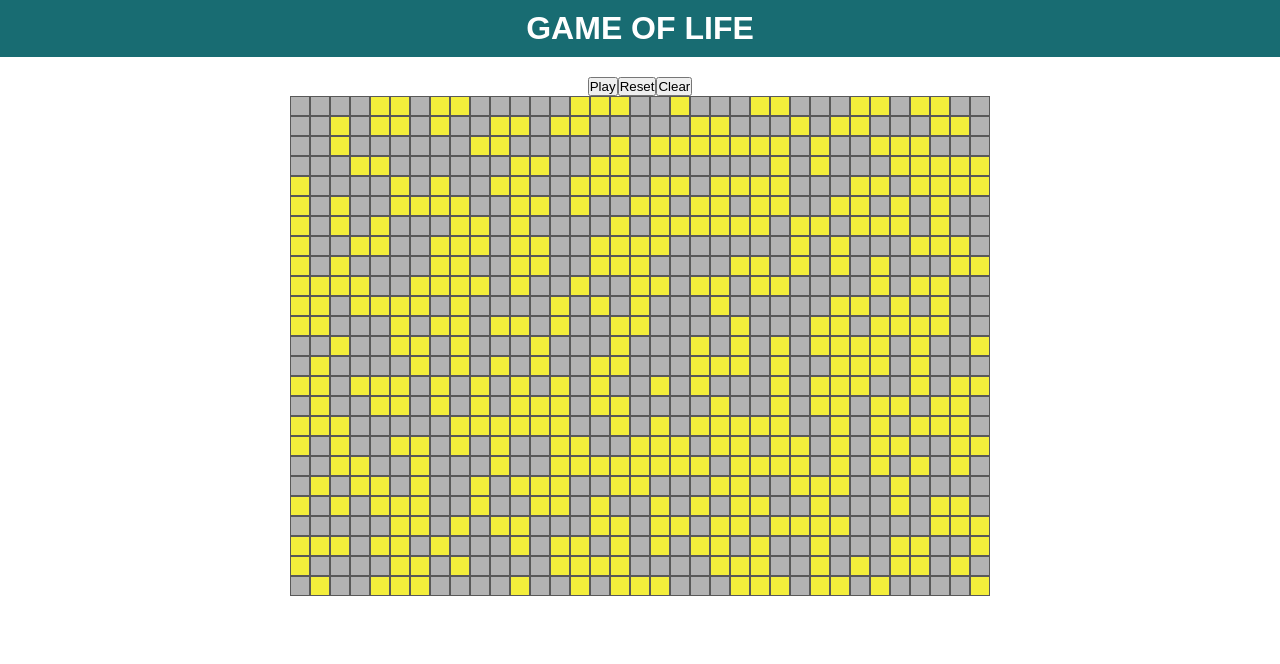
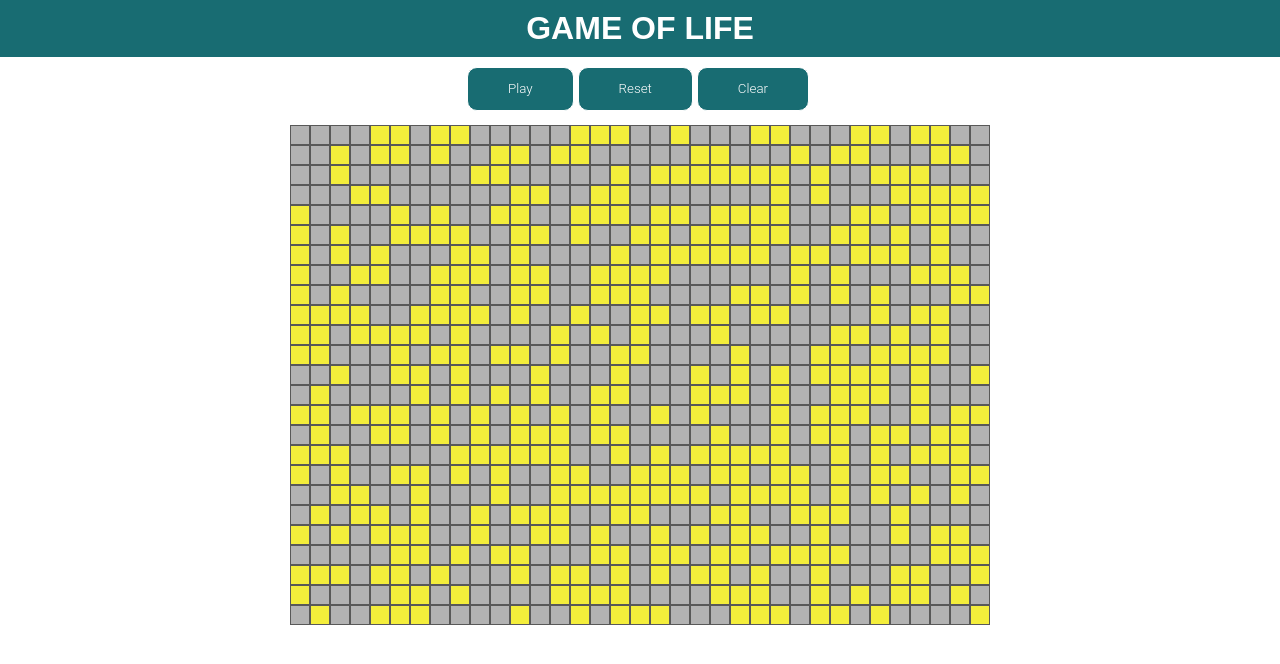
Before and after one commit to Gregfanyan/game-of-life, a React (Create React App) app: page / in a window 1280 px wide. Shown: the top 664 px of the page. Built offline with nearby package versions, Linux system fonts and the light colour scheme.

Commit message:
💄 added style to buttons

```diff
--- a/src/components/Header/Header.module.css
+++ b/src/components/Header/Header.module.css
@@ -4,6 +4,6 @@
   padding: 10px;
   text-transform: uppercase;
   background-color: rgb(24, 108, 114);
-  margin-bottom: 20px;
+  margin-bottom: 10px;
   color: #fff;
 }
--- /dev/null
+++ b/src/components/PlayerControls/PlayerControls.module.css
@@ -0,0 +1,30 @@
+.button_wrapper {
+  display: flex;
+  justify-content: center;
+  align-items: center;
+  padding-bottom: 10px;
+}
+button {
+  display: inline-block;
+  padding: 1em 3em;
+  border: 0.1em solid #ffffff;
+  margin: 0 0.3em 0.3em 0;
+  border-radius: 0.12em;
+  box-sizing: border-box;
+  text-decoration: none;
+  font-family: "Roboto", sans-serif;
+  font-weight: 300;
+  color: #ffffff;
+  text-align: center;
+  transition: all 0.2s;
+  background-color: rgb(24, 108, 114);
+  border-radius: 10px;
+}
+
+button:hover {
+  background-color: rgb(7, 60, 63);
+}
+
+button:focus {
+  background-color: green;
+}
--- a/src/components/PlayerControls/index.tsx
+++ b/src/components/PlayerControls/index.tsx
@@ -1,5 +1,5 @@
 import React, { FunctionComponent } from "react";
-
+import style from "./PlayerControls.module.css";
 const PlayerControls: FunctionComponent<{
   setIsStart: Function;
   isStart: boolean;
@@ -22,7 +22,7 @@ const PlayerControls: FunctionComponent<{
   const startButtonTitle = isStart ? "Stop" : "Play";
 
   return (
-    <>
+    <section className={style.button_wrapper}>
       <button
         onClick={() => {
           setIsStart(!isStart);
@@ -38,7 +38,7 @@ const PlayerControls: FunctionComponent<{
       </button>
       <button onClick={() => setGrid(randomGrid())}>Reset</button>
       <button onClick={() => setGrid(generateEmptyGrid)}>Clear</button>
-    </>
+    </section>
   );
 };
 
```
